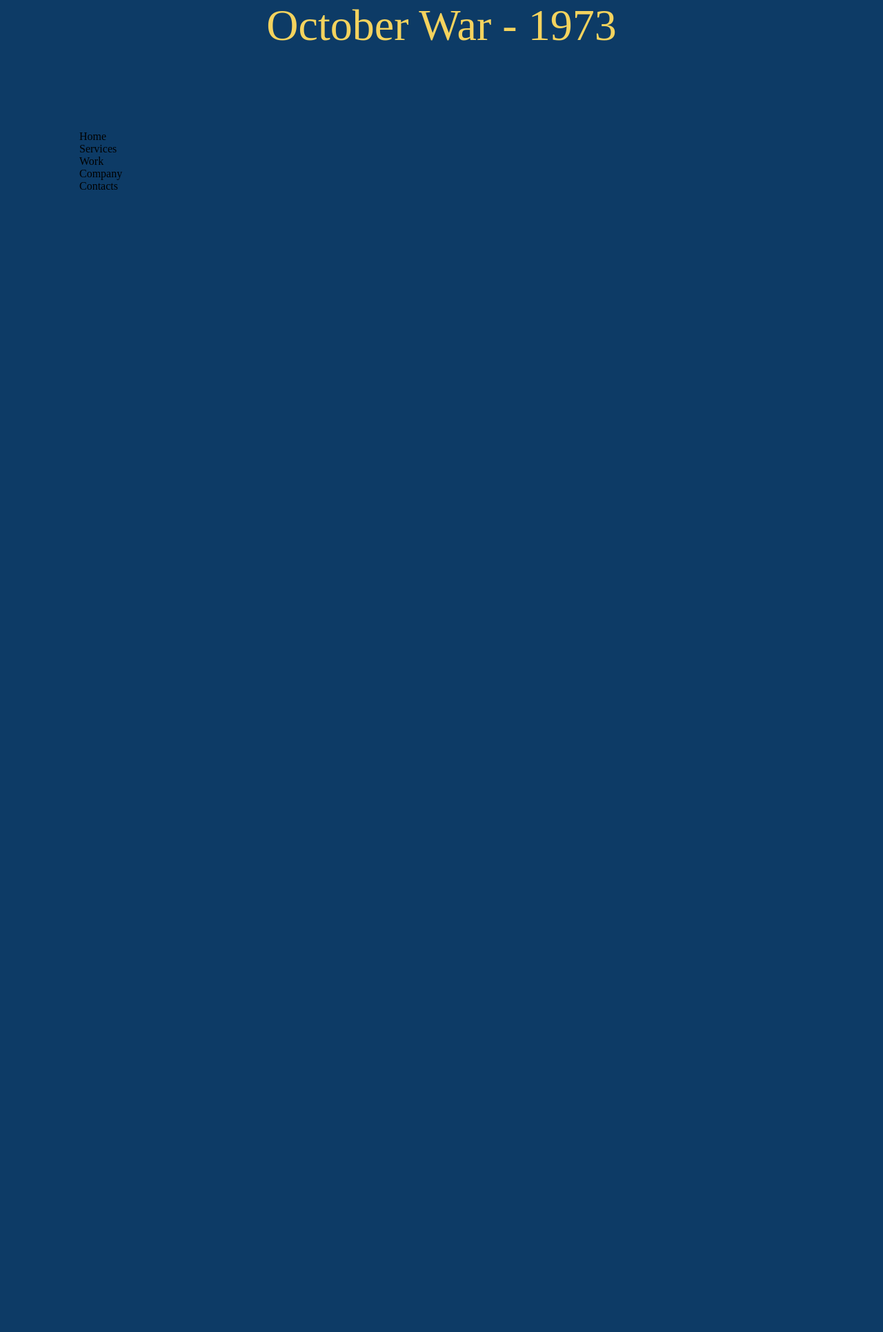
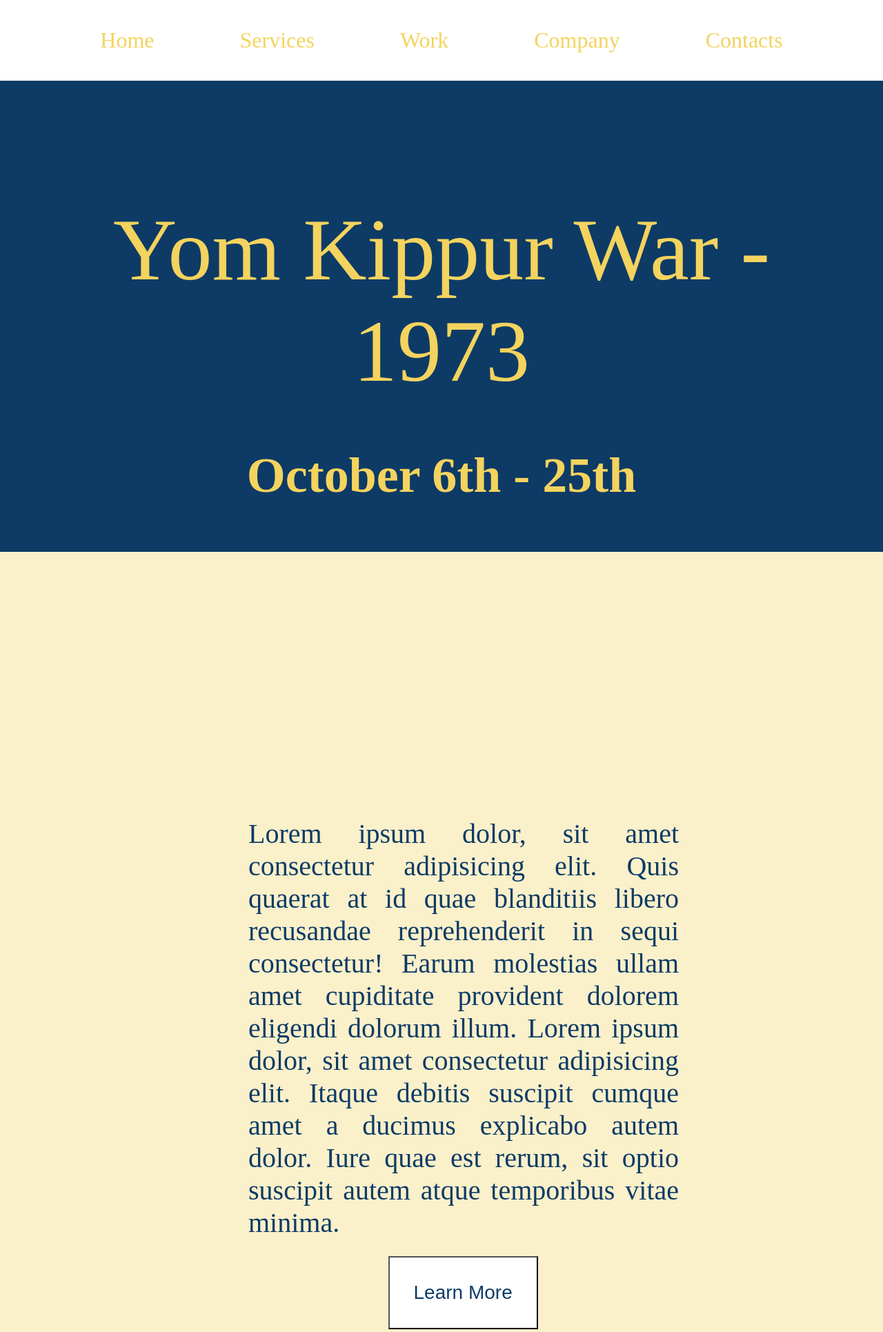
Before and after one commit to Seaway-Software-Development/web-skeleton-and-navigation-qb73, a plain HTML site: page index.html in a window 1280 px wide. Shown: the top 1931 px of the page at 69% size. Before the commit the page ends 800 px from the top, so only its background shows below. Drawn offline with Linux system fonts and the light colour scheme.

Commit message:
updated April 19th

```diff
--- a/css/styles.css
+++ b/css/styles.css
@@ -1,3 +1,5 @@
+
+/* CSS Document */
 
 /* Color Pallet
 0D3B66 - Blue
@@ -10,34 +12,39 @@ F4D35E - Gold
     margin: 0;
 }
 
-/* Body Styles */
-
-body {
-    background-color: #0D3B66;
-}
 
 /* Header Styles */
 
 header {
-    background-color: #0D3B66;
-    padding: 75px 40px;
+    /* background-image: url('yomKippurTank.jpeg'); */
+    background-color: #0D3B66; /* Blue */
+    text-align: center;
+    height: 800px;
+}
+
+blockquote, h1 {
+    color: #F4D35E; /* Yellow */
+    background-color: #0D3B66; /* Blue */
+    text-align: center;
 }
 
 blockquote {
-    color: #F4D35E;
-    text-align: center;
-    font-size: 4em;
+    padding: 55px 30px;
+    margin-top: 117px;
+    font-size: 8em;
 }
 
 h1 {
+    padding: 10px;
+    font-size: 4.5em;
+}
 
-}
 
 /* Navigation Styles */
 
 nav {
-    background-color: #0D3B66;
-    padding: 40px 75px;
+    background-color: #ffffff; /* White */
+    padding: 40px 40px;
 }
 
 nav ul {
@@ -45,23 +52,81 @@ nav ul {
 }
 
 nav li {
-
+    display: inline-block;
 }
 
 nav a {
-    color: #F4D35E;
-    padding: 40px 75px;
+    color: #F4D35E; /* Yellow */
+    padding: 40px 60px;
     text-align: center;
-    text-decoration: none;
+    text-decoration:  none;
+    font-size: 2em;
 }
 
 nav a:hover {
-    color: #0D3B66;
-    background-color: #F4D35E;
-    font-size: 1.5em;
+    color: #ffffff; /* White */
+    background-color: #F4D35E; /* Yellow */
 }
 
+
+/* Main Styles */
+
+main {
+    background-color: #FAF0CA; /* Tan */
+    padding: 75px 50px;
+}
+
+.container {
+    width: 80%;
+    text-align: center;
+}
+
+section {
+    padding: 150px;
+    text-align: justify;
+}
+
+p {
+    color: #0D3B66; /* Blue */
+    padding: 10px;
+    font-size: 2.5em;
+}
+
+button {
+    background-color: #ffffff; /* White */
+    color: #0D3B66; /* Blue */
+    padding: 35px;
+    margin-left: 33%;
+    margin-top: 15px;
+    font-size: 1.75em;
+}
+
+button:hover {
+    background-color: #0D3B66; /* Blue */
+    color: #ffffff; /* White */
+}
+
+
+/* Footer Styles */
+
+footer {
+    color: #F4D35E; /* Yellow */
+    background-color: #0D3B66; /* Blue */
+    padding: 290px 50px;
+    max-height: 650px;
+    font-size: 2.25em;
+}
+
+h3 {
+    text-align: center;
+}
+
+
 /* Unused Tags */
+
+body {
+
+}
 
 table {
 
--- a/index.html
+++ b/index.html
@@ -4,31 +4,61 @@
 <meta charset="utf-8">
 <meta name="description" content="The October War, otherwise known as the Yom Kippur War, was offensive of Egyption and Syrian forces invading Israel at two fronts, most notably seeing combat in the Golan Heights, and the Eastern bank of the Suez Canal. It lasted between October 6th through October 25th, with hundreds dead and wounded from each side.">
 <meta name="keywords" content="October War, Yom Kippur War, 1973">
-    <title>October War - Home</title>
+    <title>Yom Kippur War - Home</title>
     <link rel="stylesheet" href="css/styles.css">
 </head>
 
 <body>
 
-    <blockquote>October War - 1973</blockquote>
-
     <header>
         <nav>
             <ul>
-                <li href="index.html">Home</li>
-                <li href="services.html">Services</li>
-                <li href="work.html">Work</li>
-                <li href="company.html">Company</li>
-                <li href="contacts.html">Contacts</li>
+                <li> <a href="index.html">Home</a></li>
+                <li> <a href="services.html">Services</a></li>
+                <li> <a href="work.html">Work</a></li>
+                <li> <a href="company.html">Company</a></li>
+                <li> <a href="contacts.html">Contacts</a></li>
             </ul>
         </nav>
+
+		<blockquote>Yom Kippur War - 1973</blockquote>
+		<h1>October 6th - 25th</h1>
+
     </header>
 
     <main>
 
+        <section class="container">
+
+            <article>
+
+                <section>
+                    <p>Lorem ipsum dolor, sit amet consectetur adipisicing elit. Quis quaerat at id quae blanditiis libero recusandae reprehenderit in sequi consectetur! Earum molestias ullam amet cupiditate provident dolorem eligendi dolorum illum. Lorem ipsum dolor, sit amet consectetur adipisicing elit. Itaque debitis suscipit cumque amet a ducimus explicabo autem dolor. Iure quae est rerum, sit optio suscipit autem atque temporibus vitae minima.</p>
+
+                    <button type="button">Learn More</button>
+                </section>
+
+                <section>
+                    <p>Lorem ipsum dolor, sit amet consectetur adipisicing elit. Quis quaerat at id quae blanditiis libero recusandae reprehenderit in sequi consectetur! Earum molestias ullam amet cupiditate provident dolorem eligendi dolorum illum. Lorem ipsum dolor, sit amet consectetur adipisicing elit. Itaque debitis suscipit cumque amet a ducimus explicabo autem dolor. Iure quae est rerum, sit optio suscipit autem atque temporibus vitae minima.</p>
+
+                    <button type="button">Learn More</button>
+                </section>
+
+                <section>
+                    <p>Lorem ipsum dolor, sit amet consectetur adipisicing elit. Quis quaerat at id quae blanditiis libero recusandae reprehenderit in sequi consectetur! Earum molestias ullam amet cupiditate provident dolorem eligendi dolorum illum. Lorem ipsum dolor, sit amet consectetur adipisicing elit. Itaque debitis suscipit cumque amet a ducimus explicabo autem dolor. Iure quae est rerum, sit optio suscipit autem atque temporibus vitae minima.</p>
+
+                    <button type="button">Learn More</button>
+                </section>
+
+            </article>
+
+        </section>
+
     </main>
 
     <footer>
+
+        <h3>Copyright&copy; 2023. Seaway Software Developers. All Rights Reserved.</h3>
 
     </footer>
 
```
